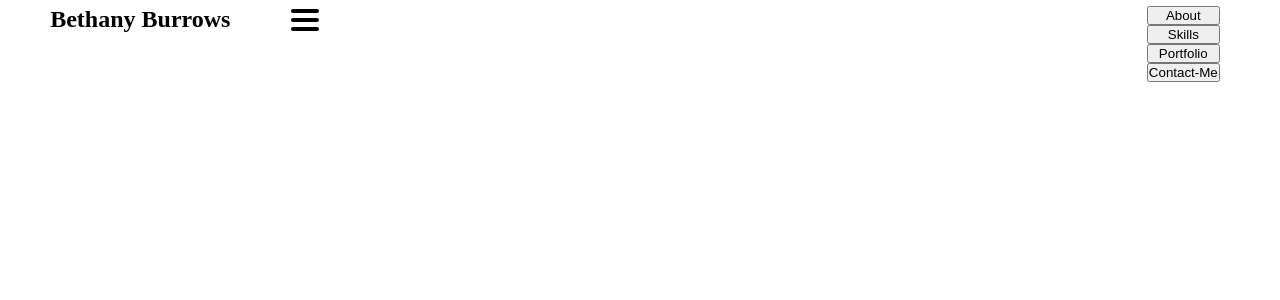
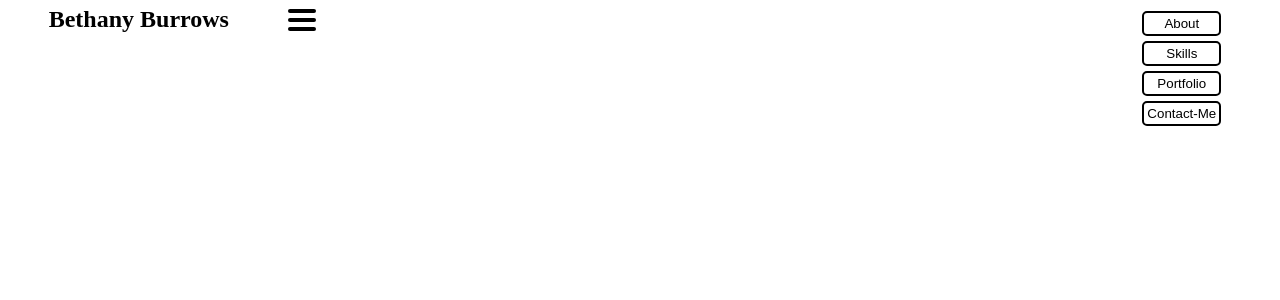
Before and after one commit to BethScarlett/portfolio-react, a React (Vite) app: page / in a window 1280 px wide. Both pictures are taken after a click on the element 905 px from the left and 20 px from the top of the page. Shown: the top 300 px of the page. Built offline with nearby package versions, Linux system fonts and the light colour scheme.

Commit message:
Created & styled custom button component and replaced placeholder ones in navbar.

```diff
--- /dev/null
+++ b/src/Components/Button/Button.scss
@@ -0,0 +1,20 @@
+* {
+  margin: 0;
+  padding: 0;
+  box-sizing: border-box;
+}
+
+button {
+  border: 2px solid black;
+  border-radius: 5px;
+  background-color: white;
+  transition: all 0.15s linear;
+  padding: 3px;
+  margin-bottom: 5px;
+
+  &:hover {
+    transition: all 0.15s linear;
+    color: #ff00a6;
+    background-color: black;
+  }
+}
--- /dev/null
+++ b/src/Components/Button/Button.tsx
@@ -0,0 +1,15 @@
+import "./Button.scss";
+
+type ButtonProps = {
+  heading: string;
+};
+
+const Button = ({ heading }: ButtonProps) => {
+  return (
+    <>
+      <button>{heading}</button>
+    </>
+  );
+};
+
+export default Button;
--- a/src/Components/Navbar/Navbar.scss
+++ b/src/Components/Navbar/Navbar.scss
@@ -20,6 +20,7 @@
     &--true {
       display: flex;
       flex-direction: column;
+      margin-top: 5px;
       margin-left: 60%;
     }
 
--- a/src/Components/Navbar/Navbar.tsx
+++ b/src/Components/Navbar/Navbar.tsx
@@ -1,6 +1,7 @@
 import { useState } from "react";
 import BurgerMenu from "../BurgerMenu/BurgerMenu";
 import "./Navbar.scss";
+import Button from "../Button/Button";
 
 const Navbar = () => {
   const [menuOpen, setMenuOpen] = useState<boolean>(false);
@@ -16,11 +17,10 @@ const Navbar = () => {
         <BurgerMenu />
       </div>
       <div className={`navbar__buttons navbar__buttons--${menuOpen}`}>
-        {/* Replace with custom button components */}
-        <button>About</button>
-        <button>Skills</button>
-        <button>Portfolio</button>
-        <button>Contact-Me</button>
+        <Button heading="About" />
+        <Button heading="Skills" />
+        <Button heading="Portfolio" />
+        <Button heading="Contact-Me" />
       </div>
     </div>
   );
```
